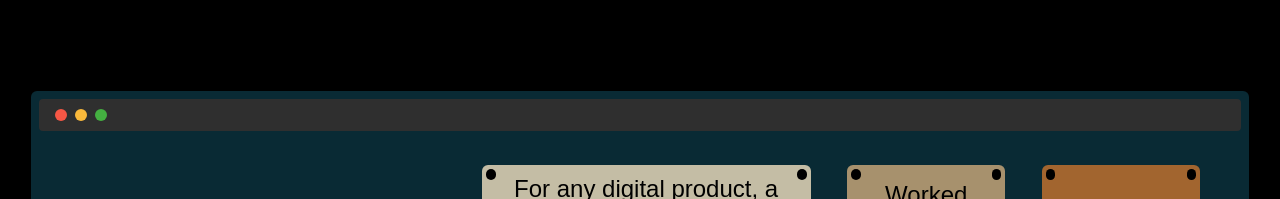
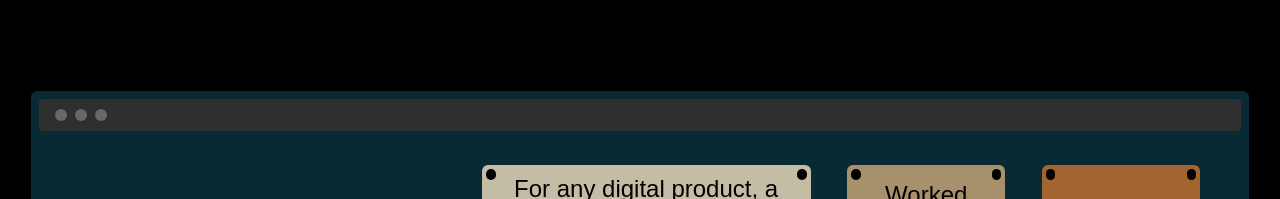
Before and after one commit to subhash131/portfolio-6, a Next.js app: page / in a window 1280 px wide. Shown: the top 199 px of the page. Built offline with nearby package versions, Linux system fonts and the light colour scheme; a web font is replaced by a local one.

Commit message:
update color

```diff
--- a/components/layout/titlebar/Titlebar.tsx
+++ b/components/layout/titlebar/Titlebar.tsx
@@ -5,9 +5,9 @@ const Titlebar = () => {
   return (
     <Perspective3d className="w-full h-[5%] bg-[#2F2F2F] rounded flex items-center justify-between p-4 pointer-events-none">
       <Perspective3d className="flex gap-2 ">
-        <div className="w-3 h-3 rounded-full bg-[#F75745]" />
-        <div className="w-3 h-3 rounded-full bg-[#FAB93B]" />
-        <div className="w-3 h-3 rounded-full bg-[#44B041]" />
+        <div className="w-3 h-3 rounded-full bg-[#666767]" />
+        <div className="w-3 h-3 rounded-full bg-[#666767]" />
+        <div className="w-3 h-3 rounded-full bg-[#666767]" />
       </Perspective3d>
     </Perspective3d>
   );
```
